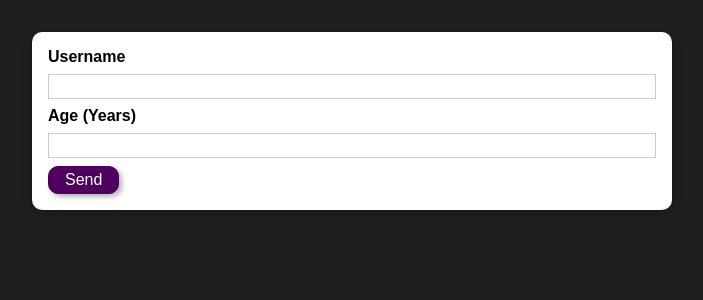
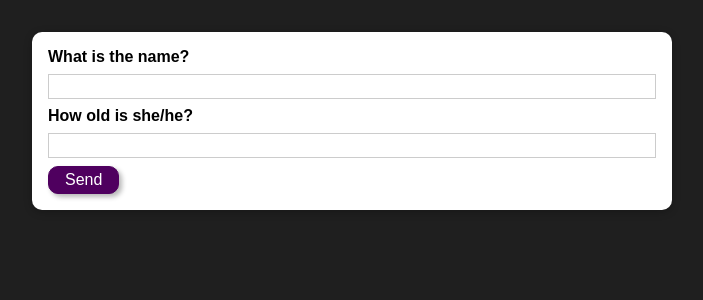
Before and after one commit to AlvaroDDG86/users-react, a React (Create React App) app: page / in a window 1280 px wide. Shown: the top 300 px of the page, without its empty margins (288-991 px from the left). Built offline with nearby package versions, Linux system fonts and the light colour scheme.

Commit message:
Binding the form with state

```diff
--- a/src/components/Users/AddUser.js
+++ b/src/components/Users/AddUser.js
@@ -1,21 +1,38 @@
-import React from "react";
-import Card from '../UI/Card'
-import Button from '../UI/Button'
-import classes from './AddUser.module.css'
+// General imports
+import React, { useState } from "react";
+// UI components
+import Card from "../UI/Card";
+import Button from "../UI/Button";
+
+// own component classes
+import classes from "./AddUser.module.css";
 
 const AddUser = (props) => {
+  const [enteredName, setEnteredName] = useState("");
+  const [enteredAge, setEnteredAge] = useState("");
   const addUserHandler = (event) => {
     event.preventDefault();
-    console.log(event.target);
+    console.log('Form', {
+        name: enteredName,
+        age: enteredAge
+    })
   };
+
+  const nameChangedHandler = (event) => {
+    setEnteredName(event.target.value)
+  }
+
+  const ageChangedHandler = (event) => {
+    setEnteredAge(event.target.value)
+  }
 
   return (
     <Card className={classes.input}>
       <form onSubmit={addUserHandler}>
-        <label htmlFor="username">Username</label>
-        <input type="text" id="username" />
-        <label htmlFor="age">Age (Years)</label>
-        <input type="number" id="age" />
+        <label htmlFor="username">What is the name?</label>
+        <input type="text" id="username" onChange={nameChangedHandler} />
+        <label htmlFor="age">How old is she/he?</label>
+        <input type="number" id="age" onChange={ageChangedHandler} />
         <Button type="submit">Send</Button>
       </form>
     </Card>
```
